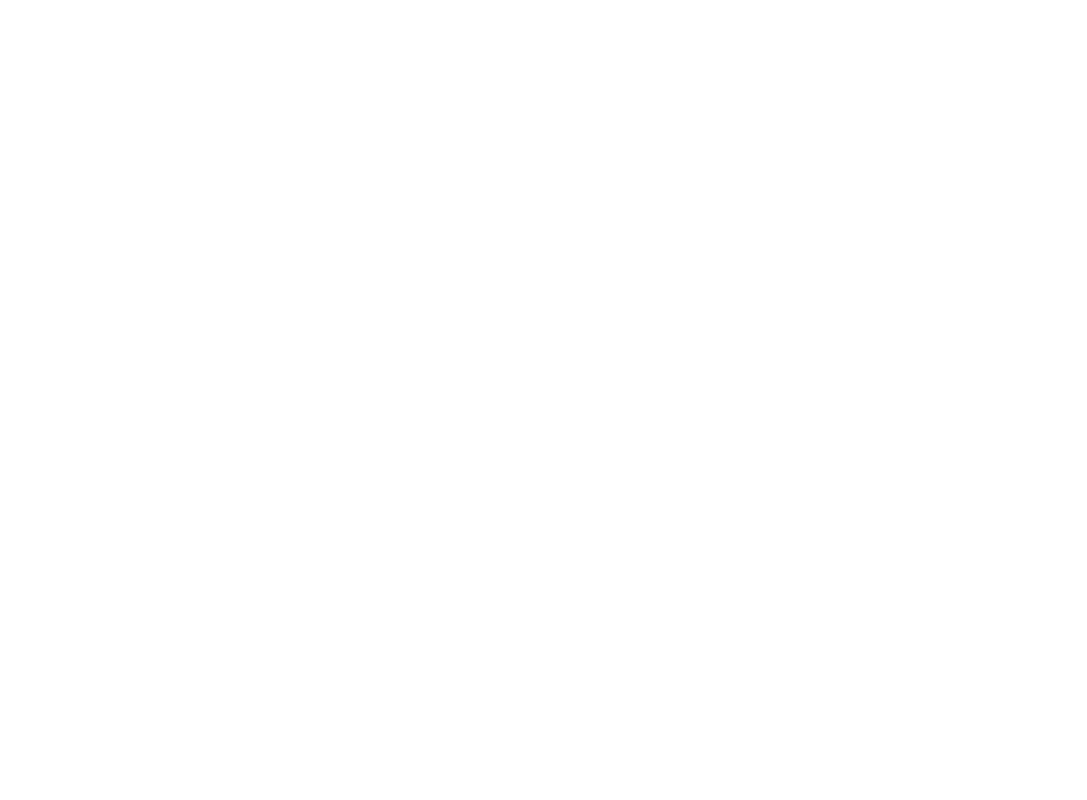
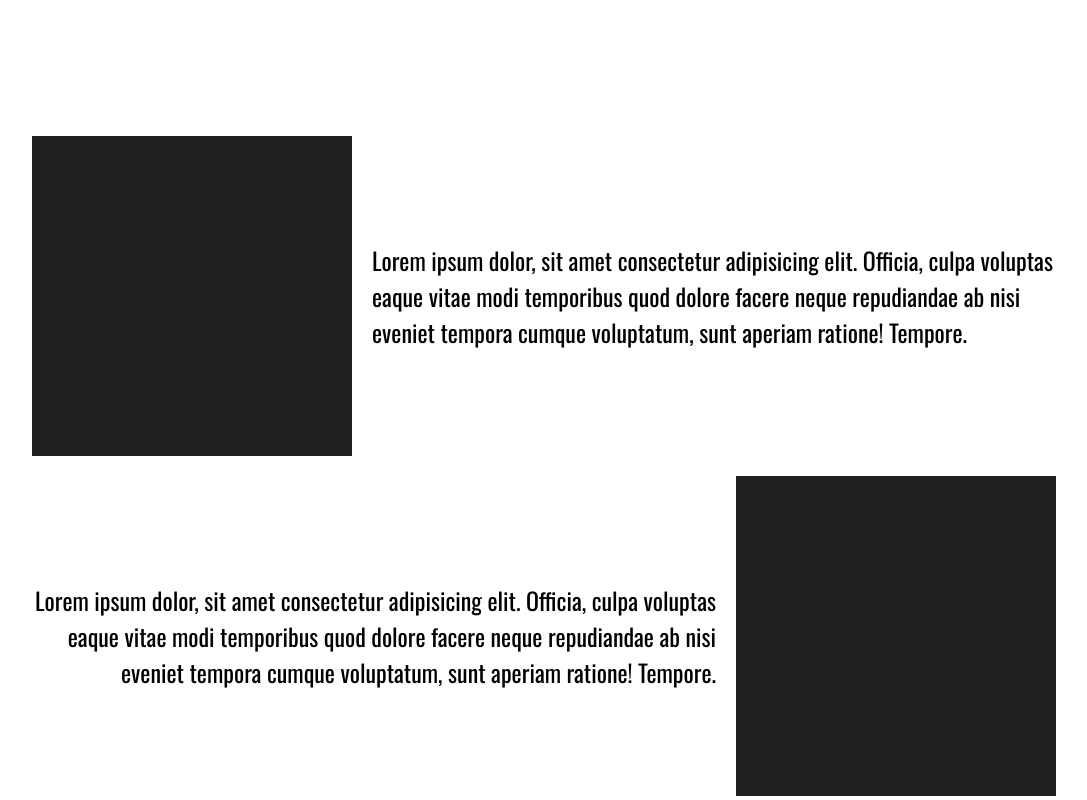
Before and after one commit to MisterCxmpy/trackify-client, a React (Vite) app: page / in a window 1280 px wide. Shown: the part 1520-2320 px from the top of the page, without its empty margins (96-1183 px from the left). Before the commit the page ends 1254 px from the top, so only its background shows below. Built offline with nearby package versions, Linux system fonts and the light colour scheme.

Commit message:
create about and styling

```diff
--- a/src/assets/pages/Landing/index.jsx
+++ b/src/assets/pages/Landing/index.jsx
@@ -25,6 +25,7 @@
     <div className={styles['landing']}>
       <Hero handleButtonHover={handleButtonHover}/>
       <Showcase />
+      <About />
       <div
         className={styles['cursor']}
         style={{ left: cursorPosition.left + 'px', top: cursorPosition.top + 'px', opacity: isButtonHovered ? '1' : '0'}}
@@ -74,3 +75,27 @@
 }
 
 //#endregion
+
+//#region About Section
+
+function About() {
+  return (
+    <div className={styles['about']}>
+      <AboutInfo isReverse={false}/>
+      <AboutInfo isReverse={true}/>
+      <AboutInfo isReverse={false}/>
+    </div>
+  )
+}
+
+function AboutInfo({ isReverse }) {
+
+  return (
+    <div className={`${styles['about-info']} ${isReverse ? styles["reverse"] : null}`}>
+      <div className={styles['image']}></div>
+      <span className={styles['content']}>Lorem ipsum dolor, sit amet consectetur adipisicing elit. Officia, culpa voluptas eaque vitae modi temporibus quod dolore facere neque repudiandae ab nisi eveniet tempora cumque voluptatum, sunt aperiam ratione! Tempore.</span>
+    </div>
+  )
+}
+
+//#endregion
--- a/src/assets/pages/Landing/index.module.css
+++ b/src/assets/pages/Landing/index.module.css
@@ -24,7 +24,7 @@
   gap: 20px;
 }
 
-.main-heading, .sub-heading, .button {
+.main-heading, .sub-heading, .button, .content {
   font-family: "Oswald", sans-serif;
 }
 
@@ -47,6 +47,7 @@
   justify-content: center;
   gap: 20px;
   margin-top: 10px;
+  height: 40px;
 }
 
 .button {
@@ -65,13 +66,42 @@
   margin-top: 3px;
 }
 
-.showcase {
+.showcase, .about {
   width: 100%;
   height: auto;
+  margin-bottom: 200px;
 }
+
 .showcase > .image {
   width: 80%;
-  height: 500px;
+  height: 700px;
   background: #202020;
   margin: 0 auto;
+}
+
+.about {
+  display: flex;
+  flex-direction: column;
+  gap: 20px;
+}
+.about .about-info {
+  width: 80%;
+  display: flex;
+  flex-direction: row;
+  margin: 0 auto;
+  align-items: center;
+  gap: 20px;
+}
+.about .about-info.reverse {
+  flex-direction: row-reverse;
+  text-align: right;
+}
+.about .about-info > .image {
+  min-width: 20rem;
+  height: 20rem;
+  width: 20rem;
+  background: #202020;
+}
+.about .about-info > .content {
+  font-size: 1.5rem;
 }/*# sourceMappingURL=index.module.css.map */
--- a/src/assets/pages/Landing/index.module.scss
+++ b/src/assets/pages/Landing/index.module.scss
@@ -24,7 +24,7 @@
   gap: 20px;
 }
 
-.main-heading, .sub-heading, .button {
+.main-heading, .sub-heading, .button, .content {
   font-family: 'Oswald', sans-serif;
 }
 
@@ -47,6 +47,7 @@
   justify-content: center;
   gap: 20px;
   margin-top: 10px;
+  height: 40px;
 }
 
 .button {
@@ -65,14 +66,50 @@
   }
 }
 
-.showcase {
+.showcase, .about {
   width: 100%;
   height: auto;
+  margin-bottom: 200px;
+}
+
+.showcase {
 
   > .image {
     width: 80%;
-    height: 500px;
+    height: 700px;
     background: #202020;
     margin: 0 auto;
   }
 }
+
+.about {
+
+  display: flex;
+  flex-direction: column;
+  gap: 20px;
+
+  .about-info {
+    width: 80%;
+    display: flex;
+    flex-direction: row;
+    margin: 0 auto;
+    align-items: center;
+    gap: 20px;
+
+    &.reverse {
+      flex-direction: row-reverse;
+      text-align: right;
+    }
+
+    > .image {
+      min-width: 20rem;
+      height: 20rem;
+      width: 20rem;
+      background: #202020;
+    }
+
+    > .content {
+      font-size: 1.5rem
+    };
+  }
+}
```
Also changed, not shown: 1 other file (tests, documents, lock files or other folders).
